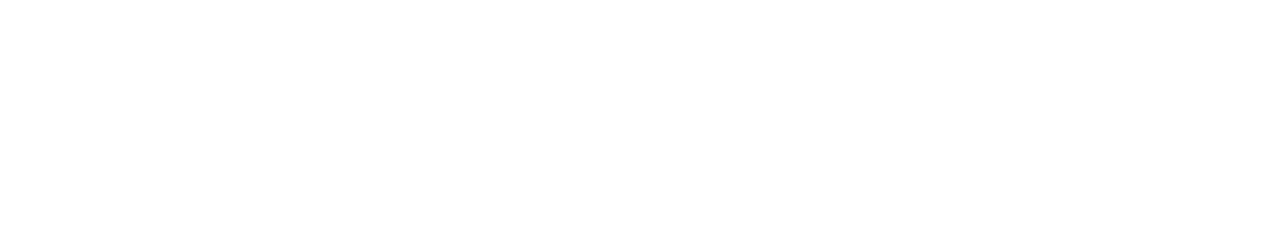
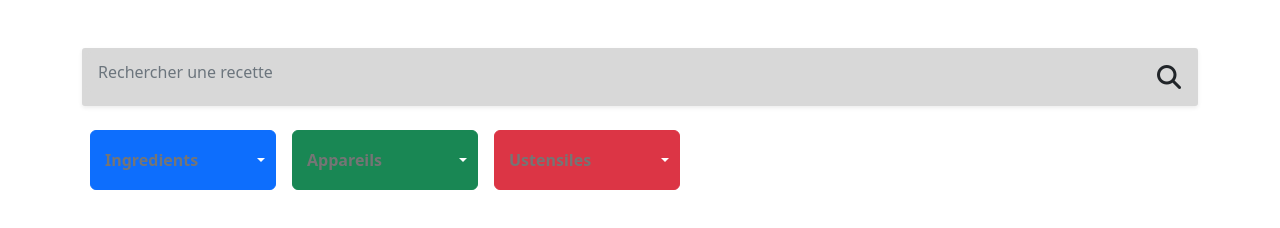
Before and after one commit to milonte/Les-pettis-plats, a website built with webpack: page dist/index.html in a window 1280 px wide. Built offline with nearby package versions, Linux system fonts and the light colour scheme; files whose address does not match are found by name.

Commit message:
feat: filters buttons (with search field) and filters pills

```diff
--- /dev/null
+++ b/src/js/components/KeyFilterButton.js
@@ -0,0 +1,119 @@
+export default class KeyFilterButton {
+    constructor(type, datas, pillCallbackFunction) {
+        this.type = type;
+        this.datas = datas;
+        this.pillCallbackFunction = pillCallbackFunction;
+    }
+    /**
+     * Returns the key filter button DOM element for the given type and datas
+     * @returns
+     */
+    getDOMElement() {
+        const filterElement = document.createElement('div');
+        filterElement.classList.add('dropdown', 'col-lg-2', 'col-sm-3', 'mx-2', 'd-flex');
+        const filterButton = document.createElement('button');
+        filterButton.setAttribute('id', this.type + '-dropdown');
+        filterButton.setAttribute('type', 'button');
+        filterButton.setAttribute('data-bs-toggle', 'dropdown');
+        filterButton.classList.add('btn', 'dropdown-toggle', 'w-100');
+        const filterInput = document.createElement('input');
+        filterInput.setAttribute('id', this.type + '-input');
+        filterInput.setAttribute('type', 'search');
+        filterInput.classList.add('border-0', 'text-white', 'col-10', 'fw-bold');
+        const filterList = document.createElement('ul');
+        filterList.classList.add('dropdown-menu', this.type + "-list", "w-100");
+        filterList.setAttribute('aria-labelledby', this.type + '-dropdown');
+        switch (this.type) {
+            case 'ingredients':
+                filterButton.classList.add('btn-primary');
+                filterInput.classList.add('bg-primary');
+                filterList.classList.add('bg-primary');
+                filterInput.setAttribute('placeholder', 'Ingredients');
+                break;
+            case 'appliances':
+                filterButton.classList.add('btn-success');
+                filterInput.classList.add('bg-success');
+                filterList.classList.add('bg-success');
+                filterInput.setAttribute('placeholder', 'Appareils');
+                break;
+            case 'ustensils':
+                filterButton.classList.add('btn-danger');
+                filterInput.classList.add('bg-danger');
+                filterList.classList.add('bg-danger');
+                filterInput.setAttribute('placeholder', 'Ustensiles');
+                break;
+        }
+        this.datas.forEach(data => {
+            const li = document.createElement('li');
+            li.setAttribute('title', data.toLowerCase());
+            li.classList.add('col-sm-6', 'col-lg-4');
+            const link = document.createElement('a');
+            link.classList.add('dropdown-item', 'text-white', "text-truncate");
+            link.setAttribute('href', "#");
+            link.innerHTML = data;
+            li.appendChild(link);
+            filterList.appendChild(li);
+        });
+        filterButton.appendChild(filterInput);
+        filterElement.appendChild(filterButton);
+        filterElement.appendChild(filterList);
+        /* --- Listeners --- */
+        /*
+            Triggered whew list of filters is shown
+        */
+        filterButton.addEventListener('shown.bs.dropdown', () => {
+            // focus input field
+            filterInput.focus();
+            // Reset visibility of filters in list
+            for (const item of filterList.children) {
+                item.removeAttribute("hidden");
+            }
+            // Set big button
+            filterElement.classList.remove('col-lg-2');
+            filterElement.classList.add('col-lg-6');
+            filterElement.classList.remove('col-sm-3');
+            filterElement.classList.add('col-sm-5');
+        });
+        /*
+            Triggered whew list of filters is hidden
+        */
+        filterButton.addEventListener('hidden.bs.dropdown', () => {
+            // Reset to normal button
+            filterElement.classList.add('col-lg-2');
+            filterElement.classList.remove('col-lg-6');
+            filterElement.classList.add('col-sm-3');
+            filterElement.classList.remove('col-sm-5');
+        });
+        /*
+            Triggered when filter input change
+        */
+        filterInput.addEventListener('input', (e) => {
+            // Value of input field
+            const searchValue = e.target.value.toLowerCase();
+            let item;
+            // Hide / Show filter item on list
+            for (item of filterList.children) {
+                const itemValue = item.title.toLowerCase();
+                if (itemValue.indexOf(searchValue) == -1) {
+                    item.setAttribute("hidden", "true");
+                }
+                else {
+                    item.removeAttribute("hidden");
+                }
+            }
+        });
+        /*
+            Filter change value Listener
+        */
+        for (const item of filterList.children) {
+            item.addEventListener('click', (e) => {
+                const value = e.target.parentNode.title;
+                // Reset input field value to placeholder value
+                filterInput.value = "";
+                // Display Filter Pill callback function
+                this.pillCallbackFunction(this.type, value);
+            });
+        }
+        return filterElement;
+    }
+}
--- /dev/null
+++ b/src/js/components/KeyFilterButton.ts
@@ -0,0 +1,145 @@
+export default class KeyFilterButton {
+
+    type: string;
+    datas: Array<string>;
+    pillCallbackFunction: CallableFunction;
+
+    constructor(type : string, datas : Array<string>, pillCallbackFunction : CallableFunction ) {
+        this.type = type;
+        this.datas = datas;
+        this.pillCallbackFunction = pillCallbackFunction;
+    }
+
+    /**
+     * Returns the key filter button DOM element for the given type and datas
+     * @returns
+     */
+    getDOMElement() {
+        const filterElement = document.createElement('div');
+        filterElement.classList.add('dropdown', 'col-lg-2', 'col-sm-3', 'mx-2', 'd-flex');
+
+        const filterButton = document.createElement('button');
+        filterButton.setAttribute('id', this.type + '-dropdown');
+        filterButton.setAttribute('type', 'button');
+        filterButton.setAttribute('data-bs-toggle', 'dropdown');
+        filterButton.classList.add('btn', 'dropdown-toggle', 'w-100');
+
+        const filterInput = document.createElement('input');
+        filterInput.setAttribute('id', this.type + '-input');
+        filterInput.setAttribute('type', 'search');
+        filterInput.classList.add('border-0', 'text-white', 'col-10', 'fw-bold');
+
+        const filterList = document.createElement('ul');
+        filterList.classList.add('dropdown-menu', this.type + "-list", "w-100");
+        filterList.setAttribute('aria-labelledby', this.type + '-dropdown');
+
+        switch (this.type) {
+            case 'ingredients':
+                filterButton.classList.add('btn-primary');
+                filterInput.classList.add('bg-primary');
+                filterList.classList.add('bg-primary');
+                filterInput.setAttribute('placeholder', 'Ingredients');
+                break;
+
+                case 'appliances':
+                    filterButton.classList.add('btn-success');
+                    filterInput.classList.add('bg-success');
+                    filterList.classList.add('bg-success');
+                    filterInput.setAttribute('placeholder', 'Appareils');
+                    break;
+
+                    case 'ustensils':
+                        filterButton.classList.add('btn-danger');
+                        filterInput.classList.add('bg-danger');
+                        filterList.classList.add('bg-danger');
+                        filterInput.setAttribute('placeholder', 'Ustensiles');
+                break;
+        }
+
+        this.datas.forEach(data => {
+            const li = document.createElement('li');
+            li.setAttribute('title', data.toLowerCase());
+            li.classList.add('col-sm-6', 'col-lg-4');
+
+            const link = document.createElement('a');
+            link.classList.add('dropdown-item', 'text-white', "text-truncate");
+            link.setAttribute('href', "#");
+            link.innerHTML = data;
+
+            li.appendChild(link);
+            filterList.appendChild(li);
+        });
+
+        filterButton.appendChild(filterInput);
+        filterElement.appendChild(filterButton);
+        filterElement.appendChild(filterList);
+
+        /* --- Listeners --- */
+
+        /*
+            Triggered whew list of filters is shown
+        */
+        filterButton.addEventListener('shown.bs.dropdown', () => {
+            // focus input field
+            filterInput.focus();
+            // Reset visibility of filters in list
+            for (const item of filterList.children) {
+                item.removeAttribute("hidden");
+            }
+            // Set big button
+            filterElement.classList.remove('col-lg-2');
+            filterElement.classList.add('col-lg-6');
+            filterElement.classList.remove('col-sm-3');
+            filterElement.classList.add('col-sm-5');
+        });
+
+        /*
+            Triggered whew list of filters is hidden
+        */
+        filterButton.addEventListener('hidden.bs.dropdown', () => {
+            // Reset to normal button
+            filterElement.classList.add('col-lg-2');
+            filterElement.classList.remove('col-lg-6');
+            filterElement.classList.add('col-sm-3');
+            filterElement.classList.remove('col-sm-5');
+        });
+
+        /*
+            Triggered when filter input change
+        */
+        filterInput.addEventListener('input', (e) => {
+            // Value of input field
+            const searchValue : string = e.target.value.toLowerCase();
+            let item: HTMLElement;
+
+            // Hide / Show filter item on list
+            for (item of filterList.children) {
+                const itemValue : string = item.title.toLowerCase();
+
+                if (itemValue.indexOf(searchValue) == -1) {
+                    item.setAttribute("hidden", "true");
+                } else {
+                    item.removeAttribute("hidden");
+                }
+            }
+        });
+
+        /*
+            Filter change value Listener
+        */
+        for (const item of filterList.children) {
+            item.addEventListener('click', (e) => {
+
+                const value = e.target.parentNode.title;
+
+                // Reset input field value to placeholder value
+                filterInput.value = "";
+                // Display Filter Pill callback function
+                this.pillCallbackFunction(this.type, value);
+            });
+        }
+
+        return filterElement;
+
+    }
+}
--- /dev/null
+++ b/src/js/components/KeyFilterPill.js
@@ -0,0 +1,36 @@
+export default class KeyFilterPill {
+    constructor(type, name) {
+        this.type = type;
+        this.name = name;
+    }
+    getDOMElement() {
+        const filtersResultsSections = document.getElementById("filters-results");
+        const pillButtonElement = document.createElement("button");
+        pillButtonElement.classList.add("btn", this.type + "-filter-pill", "mx-2");
+        pillButtonElement.dataset.value = this.name;
+        pillButtonElement.innerHTML = `
+            ${this.name}
+            <svg xmlns="http://www.w3.org/2000/svg" width="20" height="20" fill="currentColor"
+                class="bi bi-x-circle mx-1" viewBox="0 0 20 20">
+                <path d="M8 15A7 7 0 1 1 8 1a7 7 0 0 1 0 14zm0 1A8 8 0 1 0 8 0a8 8 0 0 0 0 16z" />
+                <path
+                    d="M4.646 4.646a.5.5 0 0 1 .708 0L8 7.293l2.646-2.647a.5.5 0 0 1 .708.708L8.707 8l2.647 2.646a.5.5 0 0 1-.708.708L8 8.707l-2.646 2.647a.5.5 0 0 1-.708-.708L7.293 8 4.646 5.354a.5.5 0 0 1 0-.708z" />
+            </svg>
+        `;
+        switch (this.type) {
+            case 'ingredients':
+                pillButtonElement.classList.add("btn-primary");
+                break;
+            case 'appliances':
+                pillButtonElement.classList.add("btn-success");
+                break;
+            case 'ustensils':
+                pillButtonElement.classList.add("btn-danger");
+                break;
+        }
+        pillButtonElement.addEventListener("click", () => {
+            filtersResultsSections.removeChild(document.querySelector(`.btn[data-value='${this.name}']`));
+        });
+        return pillButtonElement;
+    }
+}
--- /dev/null
+++ b/src/js/components/KeyFilterPill.ts
@@ -0,0 +1,50 @@
+export default class KeyFilterPill {
+
+    type: string;
+    name: string;
+
+    constructor(type: string, name: string) {
+        this.type = type;
+        this.name = name;
+    }
+
+    getDOMElement() {
+
+        const filtersResultsSections: HTMLElement = document.getElementById("filters-results");
+
+        const pillButtonElement : HTMLElement = document.createElement("button");
+        pillButtonElement.classList.add("btn", this.type + "-filter-pill", "mx-2");
+        pillButtonElement.dataset.value = this.name;
+
+        pillButtonElement.innerHTML = `
+            ${this.name}
+            <svg xmlns="http://www.w3.org/2000/svg" width="20" height="20" fill="currentColor"
+                class="bi bi-x-circle mx-1" viewBox="0 0 20 20">
+                <path d="M8 15A7 7 0 1 1 8 1a7 7 0 0 1 0 14zm0 1A8 8 0 1 0 8 0a8 8 0 0 0 0 16z" />
+                <path
+                    d="M4.646 4.646a.5.5 0 0 1 .708 0L8 7.293l2.646-2.647a.5.5 0 0 1 .708.708L8.707 8l2.647 2.646a.5.5 0 0 1-.708.708L8 8.707l-2.646 2.647a.5.5 0 0 1-.708-.708L7.293 8 4.646 5.354a.5.5 0 0 1 0-.708z" />
+            </svg>
+        `;
+
+        switch (this.type) {
+            case 'ingredients':
+                pillButtonElement.classList.add("btn-primary");
+                break;
+
+            case 'appliances':
+                pillButtonElement.classList.add("btn-success");
+                break;
+
+            case 'ustensils':
+                pillButtonElement.classList.add("btn-danger");
+                break;
+        }
+
+        pillButtonElement.addEventListener("click", () => {
+            filtersResultsSections.removeChild(document.querySelector(`.btn[data-value='${this.name}']`));
+        });
+
+        return pillButtonElement;
+    }
+
+}
--- a/src/js/main.js
+++ b/src/js/main.js
@@ -1,2 +1,43 @@
 // Import our custom CSS
 import '../scss/main.scss';
+// Import all of Bootstrap's JS
+import 'bootstrap';
+import { recipes } from '../../data/recipes';
+import KeyFilter from './components/KeyFilterButton';
+import KeyFilterPill from './components/KeyFilterPill';
+const filtersResultsSections = document.getElementById("filters-results");
+const filtersButtonsSections = document.getElementById("filters-buttons");
+const ingredients = [];
+const appliances = [];
+const ustensils = [];
+recipes.forEach(recipe => {
+    recipe.ingredients.forEach(ingredient => {
+        !ingredients.includes(ingredient.ingredient) ? ingredients.push(ingredient.ingredient) : null;
+    });
+    !appliances.includes(recipe.appliance) ? appliances.push(recipe.appliance) : null;
+    recipe.ustensils.forEach(ustensil => {
+        !ustensils.includes(ustensil) ? ustensils.push(ustensil) : null;
+    });
+});
+/*
+    Filters Buttons
+*/
+const ingredientsFilter = new KeyFilter("ingredients", ingredients, drawPillCallback).getDOMElement();
+const appliancesFilter = new KeyFilter("appliances", appliances, drawPillCallback).getDOMElement();
+const ustensilsFilter = new KeyFilter("ustensils", ustensils, drawPillCallback).getDOMElement();
+filtersButtonsSections.appendChild(ingredientsFilter);
+filtersButtonsSections.appendChild(appliancesFilter);
+filtersButtonsSections.appendChild(ustensilsFilter);
+/*
+    Filters Pills
+*/
+function drawPillCallback(type, value) {
+    const pillArleadyDrawn = document.querySelector(`.${type}-filter-pill[data-value="${value}"]`);
+    if (pillArleadyDrawn) {
+        return;
+    }
+    else {
+        const pillButtonElement = new KeyFilterPill(type, value).getDOMElement();
+        filtersResultsSections.appendChild(pillButtonElement);
+    }
+}
--- a/src/js/main.ts
+++ b/src/js/main.ts
@@ -2,4 +2,55 @@
 import '../scss/main.scss';
 
 // Import all of Bootstrap's JS
-import * as bootstrap from 'bootstrap';
+import 'bootstrap';
+import { recipes } from '../../data/recipes';
+import KeyFilter from './components/KeyFilterButton';
+import KeyFilterPill from './components/KeyFilterPill';
+
+const filtersResultsSections: HTMLElement = document.getElementById("filters-results");
+const filtersButtonsSections: HTMLElement = document.getElementById("filters-buttons");
+
+const ingredients : Array<string> = [];
+const appliances : Array<string> = [];
+const ustensils : Array<string> = [];
+
+recipes.forEach(recipe => {
+    recipe.ingredients.forEach(ingredient => {
+        !ingredients.includes(ingredient.ingredient) ? ingredients.push(ingredient.ingredient) : null;
+    });
+    !appliances.includes(recipe.appliance) ? appliances.push(recipe.appliance) : null;
+    recipe.ustensils.forEach(ustensil => {
+        !ustensils.includes(ustensil) ? ustensils.push(ustensil) : null;
+    });
+});
+
+
+/*
+    Filters Buttons
+*/
+const ingredientsFilter = new KeyFilter("ingredients", ingredients, drawPillCallback).getDOMElement();
+const appliancesFilter = new KeyFilter("appliances", appliances, drawPillCallback).getDOMElement();
+const ustensilsFilter = new KeyFilter("ustensils", ustensils, drawPillCallback).getDOMElement();
+
+filtersButtonsSections.appendChild(ingredientsFilter);
+filtersButtonsSections.appendChild(appliancesFilter);
+filtersButtonsSections.appendChild(ustensilsFilter);
+
+
+/*
+    Filters Pills
+*/
+function drawPillCallback(type: string, value: string) {
+        const pillArleadyDrawn = document.querySelector(`.${type}-filter-pill[data-value="${value}"]`);
+
+        if (pillArleadyDrawn) {
+            return;
+        } else {
+
+        const pillButtonElement = new KeyFilterPill(type, value).getDOMElement();
+
+        filtersResultsSections.appendChild(pillButtonElement);
+    }
+
+
+}
--- a/src/scss/_config.scss
+++ b/src/scss/_config.scss
@@ -0,0 +1 @@
+$bg-secondary: rgb(216, 216, 216);
--- a/src/scss/main.scss
+++ b/src/scss/main.scss
@@ -1,2 +1,40 @@
 @use 'config';
 @import "~bootstrap/scss/bootstrap";
+
+
+.bg-secondary {
+    background-color: config.$bg-secondary  !important;
+}
+
+#search-bar {
+    font-size: 1.5rem;
+    border-radius: 3px;
+
+    #button-addon {
+        font-size: 1.5rem;
+    }
+}
+
+input {
+    height: 40px;
+}
+
+.dropdown-toggle::after {
+    margin-left: 1.3em !important;
+}
+
+#filters-buttons {
+    button {
+        height: 60px;
+    }
+}
+
+.dropdown-menu.show {
+    display: flex;
+    flex-wrap: wrap;
+
+    /*  li {
+        flex: 33%;
+        text-overflow: ellipsis;
+    } */
+}
--- a/tsconfig.json
+++ b/tsconfig.json
@@ -78,7 +78,7 @@
     /* Type Checking */
     "strict": true,                                      /* Enable all strict type-checking options. */
     // "noImplicitAny": true,                            /* Enable error reporting for expressions and declarations with an implied 'any' type. */
-    // "strictNullChecks": true,                         /* When type checking, take into account 'null' and 'undefined'. */
+    "strictNullChecks": false,                         /* When type checking, take into account 'null' and 'undefined'. */
     // "strictFunctionTypes": true,                      /* When assigning functions, check to ensure parameters and the return values are subtype-compatible. */
     // "strictBindCallApply": true,                      /* Check that the arguments for 'bind', 'call', and 'apply' methods match the original function. */
     // "strictPropertyInitialization": true,             /* Check for class properties that are declared but not set in the constructor. */
```
Also changed, not shown: dist/index.html.
